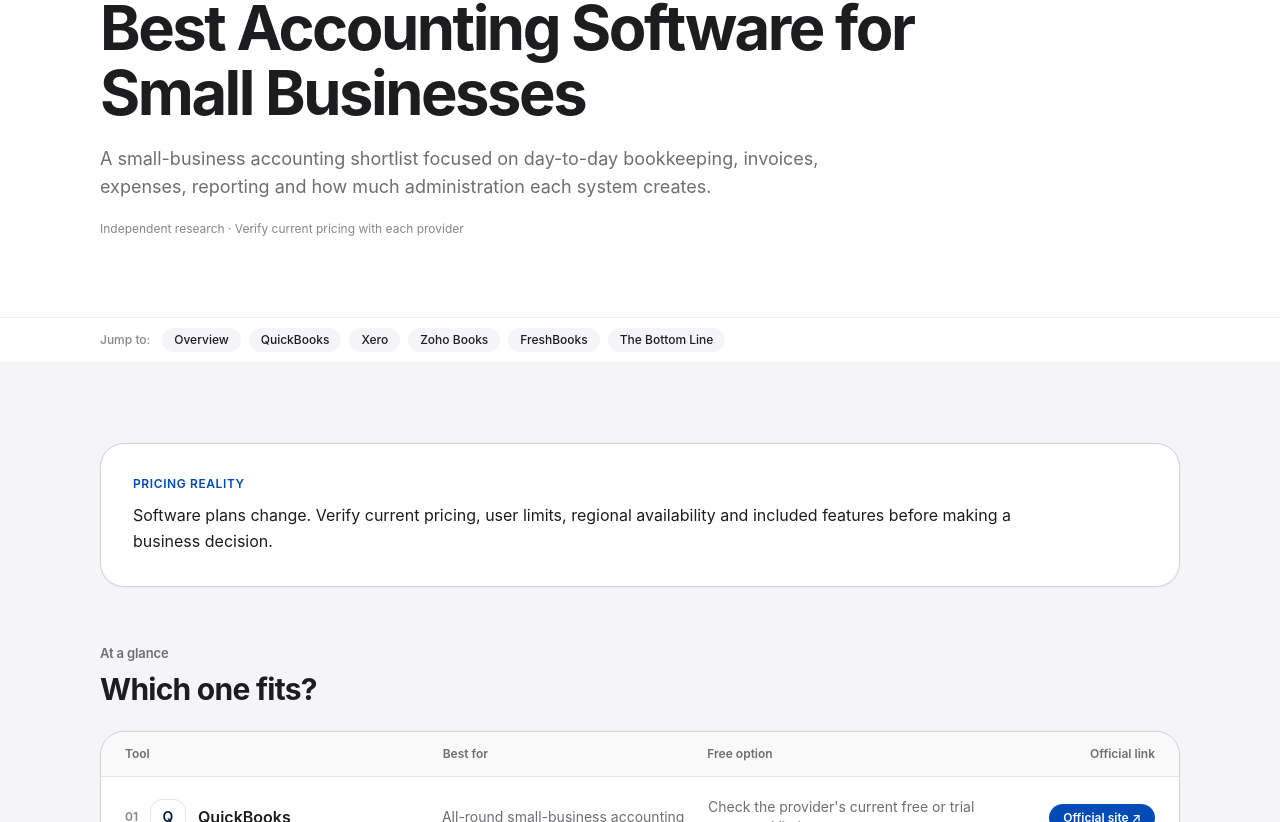
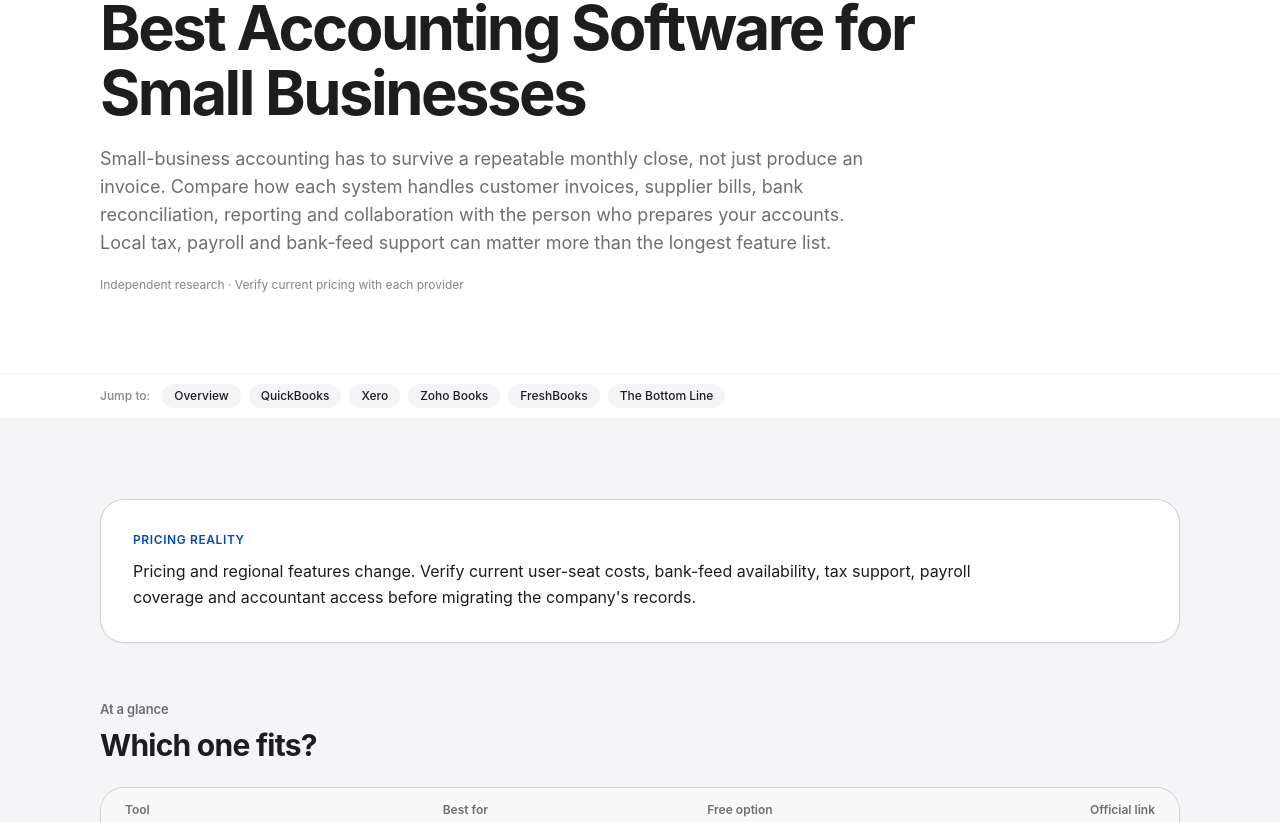
Before and after one commit to LinukaBandara/StackPick, a Next.js app: page /best/accounting-for-small-businesses in a window 1280 px wide. Shown: the part 278-1100 px from the top of the page. Built offline with nearby package versions, Linux system fonts and the light colour scheme; no server answers.

Commit message:
Strengthen accounting and expense workflow guides (#13)
* Improve accounting and expense workflow guidance

* Improve accounting and expense workflow guidance

* Improve accounting and expense workflow guidance

```diff
--- a/app/best/accounting-for-freelancers/page.tsx
+++ b/app/best/accounting-for-freelancers/page.tsx
@@ -3,7 +3,7 @@ import ComparisonArticle from "@/components/ComparisonArticle";
 
 export const metadata: Metadata = {
   title: "Best Accounting Software for Freelancers (2026)",
-  description: "Compare accounting tools around the jobs freelancers actually face: expenses, invoices, tax records, bank connections and keeping business money understandable.",
+  description: "Compare freelancer accounting tools for client income, expenses, tax records and accountant handoff, without paying for features a solo business does not need.",
   alternates: { canonical: "/best/accounting-for-freelancers" },
 };
 
@@ -12,27 +12,29 @@ export default function Page() {
     <ComparisonArticle
       title="Best Accounting Software for Freelancers"
       slug="accounting-for-freelancers"
-      intro="Compare accounting tools around the jobs freelancers actually face: expenses, invoices, tax records, bank connections and keeping business money understandable."
-      pricingNote="Software plans change. Verify current pricing, user limits, regional availability and included features before making a business decision."
+      intro="Freelancer accounting is mainly about keeping business income, expenses and tax records understandable without turning admin into a second job. The right choice depends on whether you need simple invoice-and-expense tracking, time-based billing, or a system your accountant already knows. Start by checking local tax requirements and how easily you can export clean records."
+      pricingNote="Plans, bank feeds, payment features and tax support vary by country. Confirm current pricing, regional availability and accountant access before moving your records."
       tools={[
-        { name: "Wave", bestFor: "Simple bookkeeping in supported markets", freeOption: "Check the provider's current free or trial terms and limits.", tradeoff: "Can be a lean starting point for simple bookkeeping where supported, but regional availability and payment features need checking before it becomes the system of record.", url: "https://www.waveapps.com/" },
-        { name: "FreshBooks", bestFor: "Service freelancers", freeOption: "Check the provider's current free or trial terms and limits.", tradeoff: "Time tracking, estimates and client billing can suit service work, but recurring subscription cost may be hard to justify for occasional invoices.", url: "https://www.freshbooks.com/" },
-        { name: "QuickBooks", bestFor: "Mature accounting workflow", freeOption: "Check the provider's current free or trial terms and limits.", tradeoff: "A broad accounting workflow may help when a bookkeeper or accountant already uses it, but the relevant plan and features depend on country and business needs.", url: "https://quickbooks.intuit.com/" },
-        { name: "Zoho Books", bestFor: "Accounting plus Zoho tools", freeOption: "Check the provider's current free or trial terms and limits.", tradeoff: "Worth evaluating if you already use Zoho apps or want connected business tools, but check the local tax setup and whether the configuration is more than a solo freelancer needs.", url: "https://www.zoho.com/books/" },
+        { name: "Wave", bestFor: "Simple invoicing and bookkeeping in supported markets", freeOption: "Check current regional availability, plan terms and limits.", tradeoff: "Can combine basic bookkeeping and invoices, but availability and payment services differ by country; verify that your region is supported before building around it.", url: "https://www.waveapps.com/" },
+        { name: "FreshBooks", bestFor: "Service freelancers billing by time or project", freeOption: "Check current trial or promotional access and plan limits.", tradeoff: "Time tracking, estimates and client billing can fit service work, but recurring subscription cost may not pay off if you only send occasional invoices.", url: "https://www.freshbooks.com/" },
+        { name: "QuickBooks", bestFor: "Freelancers whose accountant or bookkeeper already uses it", freeOption: "Check current trial terms, country-specific plans and included features.", tradeoff: "A broad accounting workflow can simplify accountant collaboration, but may be more than a solo operator needs for a few monthly invoices.", url: "https://quickbooks.intuit.com/" },
+        { name: "Zoho Books", bestFor: "Freelancers already using Zoho business tools", freeOption: "Check current local eligibility, transaction limits and user terms.", tradeoff: "Connected tools can reduce duplicate entry, but local tax configuration and the time needed to set up the workflow matter.", url: "https://www.zoho.com/books/" },
       ]}
-      bottomLine="The best choice depends on the workflow you actually need to run every week. Start with the smallest system that solves the current problem, then check its limits and exit options before committing."
+      bottomLine="For a small number of invoices, prioritize low admin and clean exports over advanced features. Choose time-based billing only if you will use it, and favor compatibility with your accountant when that prevents manual cleanup. Before importing real records, test one invoice, one expense, one late payment and a month-end export."
     >
       <section className="bg-white">
         <div className="sp-container py-16 sm:py-20">
-          <p className="sp-eyebrow">StackPick freelancer workflow</p>
-          <h2 className="sp-title mt-4 max-w-4xl">Reconcile one month of freelance work before committing.</h2>
+          <p className="sp-eyebrow">Freelancer month-end test</p>
+          <h2 className="sp-title mt-4 max-w-4xl">Reconcile a small but realistic month before committing.</h2>
           <p className="mt-5 max-w-3xl text-base leading-7 text-[#6e6e73]">
-            Use a sample month with two client invoices, a late payment, a software expense and a bank transaction. Check how each product records income and expenses, supports your local tax process, shares records with an accountant and exports your data. For freelancers, clear records and low admin often matter more than advanced inventory or payroll features.
+            Use two client invoices, one partial or late payment, a recurring software expense and
+            a bank transaction. Check how each tool records the balance, attaches receipts,
+            prepares a useful summary and shares records with your accountant.
           </p>
           <div className="mt-8 grid gap-4 sm:grid-cols-3">
-            <div className="rounded-2xl border border-[#e4e7ec] bg-[#f7f8fc] p-6"><p className="font-semibold text-[#101828]">Client income</p><p className="mt-2 text-sm leading-6 text-[#667085]">Check estimates, invoices, partial payments and overdue balances.</p></div>
-            <div className="rounded-2xl border border-[#e4e7ec] bg-[#f7f8fc] p-6"><p className="font-semibold text-[#101828]">Expense records</p><p className="mt-2 text-sm leading-6 text-[#667085]">Record a recurring software expense and confirm the receipt and category are easy to find.</p></div>
-            <div className="rounded-2xl border border-[#e4e7ec] bg-[#f7f8fc] p-6"><p className="font-semibold text-[#101828]">Tax and exit</p><p className="mt-2 text-sm leading-6 text-[#667085]">Verify local reporting needs, accountant access and usable exports before moving real records.</p></div>
+            <div className="rounded-2xl border border-black/10 p-6"><p className="font-semibold">Income</p><p className="mt-2 text-sm leading-6 text-[#6e6e73]">Track invoice status, due dates, partial payments and overdue balances.</p></div>
+            <div className="rounded-2xl border border-black/10 p-6"><p className="font-semibold">Expenses</p><p className="mt-2 text-sm leading-6 text-[#6e6e73]">Find the receipt, categorize the expense and correct a mistaken entry.</p></div>
+            <div className="rounded-2xl border border-black/10 p-6"><p className="font-semibold">Tax and exit</p><p className="mt-2 text-sm leading-6 text-[#6e6e73]">Confirm local reporting needs, accountant access and usable exports.</p></div>
           </div>
         </div>
       </section>
--- a/app/best/accounting-for-small-businesses/page.tsx
+++ b/app/best/accounting-for-small-businesses/page.tsx
@@ -3,7 +3,7 @@ import ComparisonArticle from "@/components/ComparisonArticle";
 
 export const metadata: Metadata = {
   title: "Best Accounting Software for Small Businesses (2026)",
-  description: "A small-business accounting shortlist focused on day-to-day bookkeeping, invoices, expenses, reporting and how much administration each system creates.",
+  description: "Compare small-business accounting software for reconciliation, supplier bills, reporting, team access and accountant handoff.",
   alternates: { canonical: "/best/accounting-for-small-businesses" },
 };
 
@@ -12,27 +12,29 @@ export default function Page() {
     <ComparisonArticle
       title="Best Accounting Software for Small Businesses"
       slug="accounting-for-small-businesses"
-      intro="A small-business accounting shortlist focused on day-to-day bookkeeping, invoices, expenses, reporting and how much administration each system creates."
-      pricingNote="Software plans change. Verify current pricing, user limits, regional availability and included features before making a business decision."
+      intro="Small-business accounting has to survive a repeatable monthly close, not just produce an invoice. Compare how each system handles customer invoices, supplier bills, bank reconciliation, reporting and collaboration with the person who prepares your accounts. Local tax, payroll and bank-feed support can matter more than the longest feature list."
+      pricingNote="Pricing and regional features change. Verify current user-seat costs, bank-feed availability, tax support, payroll coverage and accountant access before migrating the company's records."
       tools={[
-        { name: "QuickBooks", bestFor: "All-round small-business accounting", freeOption: "Check the provider's current free or trial terms and limits.", tradeoff: "Its mature accounting ecosystem can suit businesses with an established bookkeeper, but plan choice, regional tax support and payroll availability need verification.", url: "https://quickbooks.intuit.com/" },
-        { name: "Xero", bestFor: "Cloud accounting and collaboration", freeOption: "Check the provider's current free or trial terms and limits.", tradeoff: "Cloud collaboration can work well for owners and external accountants, but confirm local bank feeds, payroll support and tax workflows before migration.", url: "https://www.xero.com/" },
-        { name: "Zoho Books", bestFor: "Businesses using Zoho", freeOption: "Check the provider's current free or trial terms and limits.", tradeoff: "Can fit businesses already using Zoho apps and wanting connected operations, but verify regional tax coverage and whether integrations cover your actual workflow.", url: "https://www.zoho.com/books/" },
-        { name: "FreshBooks", bestFor: "Service businesses", freeOption: "Check the provider's current free or trial terms and limits.", tradeoff: "Can suit service businesses that bill clients and track time, but businesses needing inventory or more complex accounting should check fit carefully before choosing.", url: "https://www.freshbooks.com/" },
+        { name: "QuickBooks", bestFor: "Businesses with an established bookkeeping workflow", freeOption: "Check current country-specific trial and subscription terms.", tradeoff: "A mature accounting ecosystem can suit an existing accountant workflow, but plan choice and local tax or payroll support need checking.", url: "https://quickbooks.intuit.com/" },
+        { name: "Xero", bestFor: "Cloud accounting shared by owners and external accountants", freeOption: "Check current trial terms and included plan features.", tradeoff: "Cloud collaboration can simplify handoffs, but verify local bank feeds, payroll and tax workflows before migration.", url: "https://www.xero.com/" },
+        { name: "Zoho Books", bestFor: "Businesses already using Zoho for other operations", freeOption: "Check current country eligibility and product-specific limits.", tradeoff: "Connected apps can reduce duplicate entry, but the setup is only worthwhile if the integrations cover your actual processes.", url: "https://www.zoho.com/books/" },
+        { name: "FreshBooks", bestFor: "Service businesses that bill projects or tracked time", freeOption: "Check current trial terms, client limits and plan requirements.", tradeoff: "Can fit service billing and time-based work, but inventory-heavy or more complex accounting needs should be assessed carefully.", url: "https://www.freshbooks.com/" },
       ]}
-      bottomLine="The best choice depends on the workflow you actually need to run every week. Start with the smallest system that solves the current problem, then check its limits and exit options before committing."
+      bottomLine="Choose around the monthly close: can the team reconcile transactions, correct exceptions and give the accountant reliable reports without rebuilding them elsewhere? Favor the tool that fits your country's requirements and existing bookkeeping process. Test a normal week plus one month-end handoff before migrating historical data."
     >
       <section className="bg-white">
         <div className="sp-container py-16 sm:py-20">
-          <p className="sp-eyebrow">StackPick small-business workflow</p>
-          <h2 className="sp-title mt-4 max-w-4xl">Test the weekly bookkeeping loop, then the month-end handoff.</h2>
+          <p className="sp-eyebrow">Small-business close test</p>
+          <h2 className="sp-title mt-4 max-w-4xl">Test exceptions and collaboration—not just data entry.</h2>
           <p className="mt-5 max-w-3xl text-base leading-7 text-[#6e6e73]">
-            Pick one normal week of transactions and check how each finalist handles customer invoices, supplier bills, expenses, bank reconciliation and the reports your accountant needs. Then verify country-specific tax, payroll and bank-feed support. A tool that fits your existing accounting workflow can reduce migration and training costs even if another product has a longer feature list.
+            Use a sample period with a customer invoice, supplier bill, reimbursable expense,
+            unmatched bank transaction and correction. Then have the person responsible for
+            bookkeeping review the reports and permissions.
           </p>
           <div className="mt-8 grid gap-4 sm:grid-cols-3">
-            <div className="rounded-2xl border border-[#e4e7ec] bg-[#f7f8fc] p-6"><p className="font-semibold text-[#101828]">Daily records</p><p className="mt-2 text-sm leading-6 text-[#667085]">Create an invoice, enter a supplier bill and attach an expense receipt.</p></div>
-            <div className="rounded-2xl border border-[#e4e7ec] bg-[#f7f8fc] p-6"><p className="font-semibold text-[#101828]">Month-end close</p><p className="mt-2 text-sm leading-6 text-[#667085]">Reconcile a bank transaction and identify how exceptions are corrected.</p></div>
-            <div className="rounded-2xl border border-[#e4e7ec] bg-[#f7f8fc] p-6"><p className="font-semibold text-[#101828]">Team and compliance</p><p className="mt-2 text-sm leading-6 text-[#667085]">Check accountant permissions, user limits and local tax or payroll availability.</p></div>
+            <div className="rounded-2xl border border-black/10 p-6"><p className="font-semibold">Reconciliation</p><p className="mt-2 text-sm leading-6 text-[#6e6e73]">Find unmatched transactions and correct a duplicate or miscategorized entry.</p></div>
+            <div className="rounded-2xl border border-black/10 p-6"><p className="font-semibold">Management reports</p><p className="mt-2 text-sm leading-6 text-[#6e6e73]">Check whether cash position, overdue invoices and expense totals are easy to interpret.</p></div>
+            <div className="rounded-2xl border border-black/10 p-6"><p className="font-semibold">Team handoff</p><p className="mt-2 text-sm leading-6 text-[#6e6e73]">Confirm accountant permissions, audit history, seat cost and data export.</p></div>
           </div>
         </div>
       </section>
```
Also changed, not shown: app/best/track-business-expenses-without-spreadsheets/page.tsx (+18 -22 lines).
